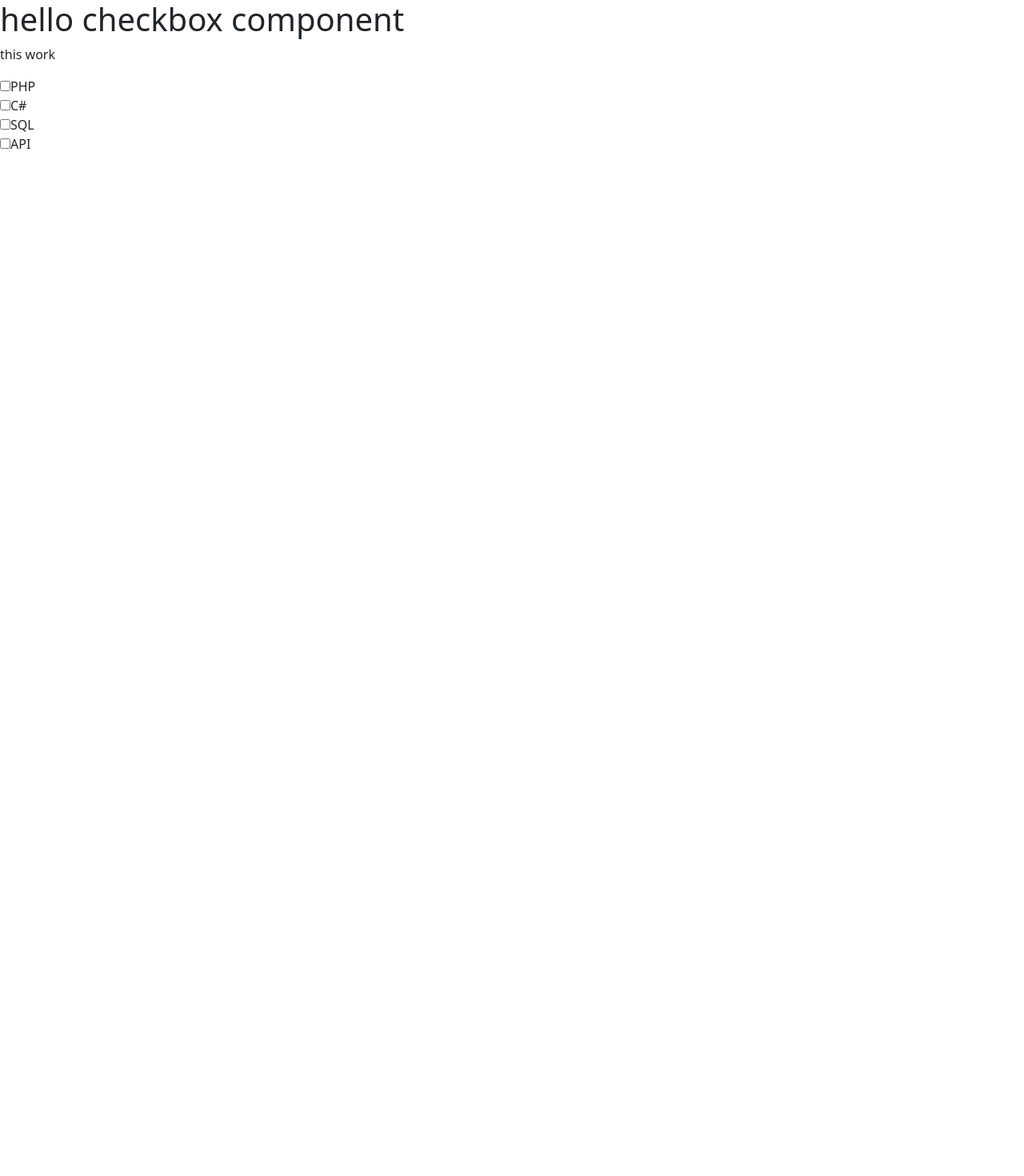
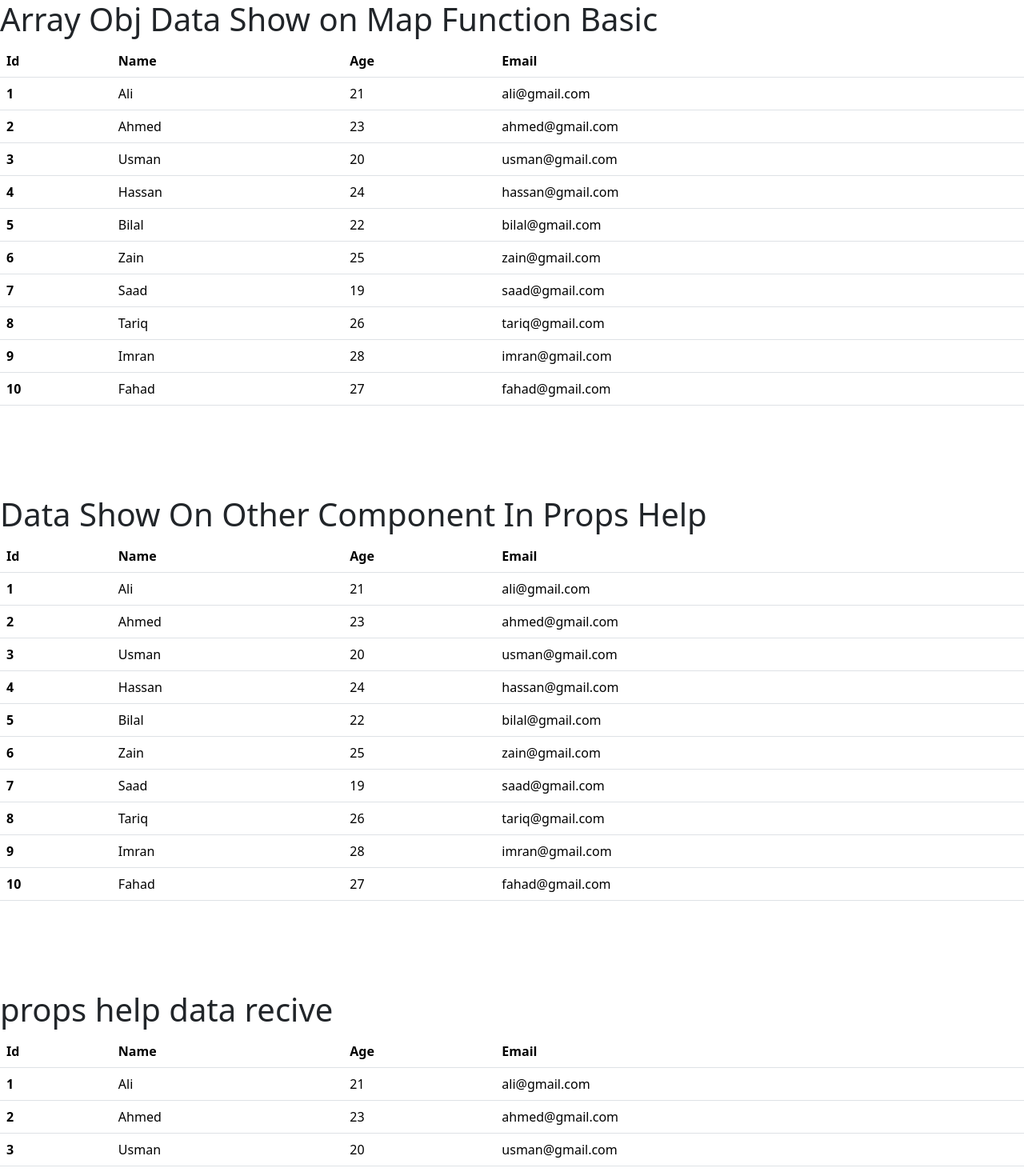
Before and after one commit to Mr-Mudasir-Dev/react-learning-journey, a React (Vite) app in the folder react-practice/: page / in a window 1280 px wide. Shown: the top 1470 px of the page at 80% size. Before the commit the page ends 800 px from the top, so only its background shows below. Built offline with nearby package versions, Linux system fonts and the light colour scheme.

Commit message:
Array Object create & show on table

```diff
--- a/react-practice/src/App.jsx
+++ b/react-practice/src/App.jsx
@@ -1,59 +1,12 @@
 import { useState } from "react";
 import reactLogo from "./assets/react.svg";
 import viteLogo from "/vite.svg";
-import Student from "./Student";
+import Arrayobj from "./Arrayobj";
+
 function App() {
-  const [name, setname] = useState("");
-  const [city, setcity] = useState("");
-  const [email, setemail] = useState("");
-  // const [val, setval] = useState("Empty Field");
   return (
     <>
-      <br />
-      <input
-        type="text"
-        value={name}
-        onChange={(e) => setname(e.target.value)}
-        placeholder="Enter name"
-      />
-      <br /> <br />
-      <input
-        type="text"
-        value={city}
-        onChange={(e) => setcity(e.target.value)}
-        placeholder="Enter city"
-      />
-      <br /> <br />
-      <input
-        type="text"
-        value={email}
-        onChange={(e) => setemail(e.target.value)}
-        placeholder="Enter email"
-      />
-      <br /> <br />
-      <button>submit</button>
-      <button onClick={()=> {setname("");setcity("");setemail("")}}>Clear</button>
-      <br />
-      <p>
-        <strong>{name}</strong>
-      </p>
-      <p>
-        <strong>{city}</strong>
-      </p>
-      <p>
-        <strong>{email}</strong>
-      </p>
-      {/* <h1>Input Filde Value Get task</h1>
-      <label htmlFor="">
-        <strong>AnyText :</strong>
-      </label>
-      <input
-        type="text"
-        placeholder="text heare"
-        onChange={(e) => setval(e.target.value)}
-      />
-      <h3>{val}</h3> */}
-      <Student />
+      <Arrayobj />
     </>
   );
 }
--- /dev/null
+++ b/react-practice/src/Arrayobj.jsx
@@ -0,0 +1,134 @@
+import UserApi from "./UserApi";
+import PropsApi from "./PropsApi";
+
+const Arrayobj = () => {
+  let userApi = [
+    { id: 1, name: "Ali", age: 21, email: "ali@gmail.com", password: "1234" },
+    {
+      id: 2,
+      name: "Ahmed",
+      age: 23,
+      email: "ahmed@gmail.com",
+      password: "1234",
+    },
+    {
+      id: 3,
+      name: "Usman",
+      age: 20,
+      email: "usman@gmail.com",
+      password: "1234",
+    },
+    {
+      id: 4,
+      name: "Hassan",
+      age: 24,
+      email: "hassan@gmail.com",
+      password: "1234",
+    },
+    {
+      id: 5,
+      name: "Bilal",
+      age: 22,
+      email: "bilal@gmail.com",
+      password: "1234",
+    },
+    {
+      id: 6,
+      name: "Zain",
+      age: 25,
+      email: "zain@gmail.com",
+      password: "1234",
+    },
+    { id: 7, name: "Saad", age: 19, email: "saad@gmail.com", password: "1234" },
+    {
+      id: 8,
+      name: "Tariq",
+      age: 26,
+      email: "tariq@gmail.com",
+      password: "1234",
+    },
+    {
+      id: 9,
+      name: "Imran",
+      age: 28,
+      email: "imran@gmail.com",
+      password: "1234",
+    },
+    {
+      id: 10,
+      name: "Fahad",
+      age: 27,
+      email: "fahad@gmail.com",
+      password: "1234",
+    },
+  ];
+
+  return (
+    <>
+      <h1>Array Obj Data Show on Map Function Basic</h1>
+
+      <table className="table">
+        <thead>
+          <tr>
+            <th scope="col">Id</th>
+            <th scope="col">Name</th>
+            <th scope="col">Age</th>
+            <th scope="col">Email</th>
+          </tr>
+        </thead>
+        <tbody>
+          {userApi.map((i) => (
+            <tr>
+              <th scope="row">{i.id}</th>
+              <td>{i.name}</td>
+              <td>{i.age}</td>
+              <td>{i.email}</td>
+            </tr>
+          ))}
+        </tbody>
+      </table>
+      <br />
+      <br />
+      <br />
+      <br />
+
+      <h1>Data Show On Other Component In Props Help </h1>
+      <table className="table">
+        <thead>
+          <tr>
+            <th scope="col">Id</th>
+            <th scope="col">Name</th>
+            <th scope="col">Age</th>
+            <th scope="col">Email</th>
+          </tr>
+        </thead>
+        <tbody>
+          {userApi.map((i) => (
+            <UserApi data={i} />
+          ))}
+        </tbody>
+      </table>
+      <br />
+      <br />
+      <br />
+      <br />
+
+      <h1>props help data recive</h1>
+      <table className="table">
+        <thead>
+          <tr>
+            <th scope="col">Id</th>
+            <th scope="col">Name</th>
+            <th scope="col">Age</th>
+            <th scope="col">Email</th>
+          </tr>
+        </thead>
+        <tbody>
+          <PropsApi Api={userApi} />
+        </tbody>
+      </table>
+    </>
+  );
+};
+
+export default Arrayobj;
--- a/react-practice/src/Checkbox.jsx
+++ b/react-practice/src/Checkbox.jsx
@@ -1,55 +1,48 @@
 import { useState } from "react";
 
 function Checkbox() {
-  const [gender, setgender] = useState([]);
-
-  function chkbox(e) {
-  if (e.target.checked) {
-    setgender([...gender, e.target.value]);
-  } else {
-    setgender(gender.filter((i) => i != e.target.value));
-  }
-}
+  const [gender, setgender] = useState("male");
+  const [opt, setopt] = useState("java");
 
   return (
     <>
       <div>
-        <h1>hello checkbox component</h1>
-        <p>this work</p>
-        <input onChange={chkbox} type="Checkbox" value="PHP" id="php" />
-        <label htmlFor="php">PHP</label>
+        <h1>{gender}</h1>
+        <input
+          type="radio"
+          onChange={(e) => setgender(e.target.value)}
+          name="gender"
+          id="male"
+          value="male"
+          checked={gender !== "female"}
+        />
+        <label htmlFor="male">male </label>
+
         <br />
-        <input onChange={chkbox} type="Checkbox" value="C#" id="c#" />
-        <label htmlFor="c#">C#</label>
-        <br />
-        <input onChange={chkbox} type="Checkbox" value="SQL" id="sql" />
-        <label htmlFor="sql">SQL</label>
-        <br />
-        <input onChange={chkbox} type="Checkbox" value="API" id="api" />
-        <label htmlFor="api">API</label>
 
-        <h1>{gender}</h1>
+        <input
+          type="radio"
+          onChange={(e) => setgender(e.target.value)}
+          name="gender"
+          id="femail"
+          value="female"
+          checked={gender !== "male"}
+        />
+        <label htmlFor="femail"> femail</label>
       </div>
 
       <br />
       <br />
       <br />
-      <br />
 
-      {/* <div>
-        <input type="radio" name="gender" id="main" />
-        <label htmlFor="main">mail</label>
-        <br />
-        <input
-          type="radio"
-          onChange={() => setgender()}
-          name="gender"
-          id="femail"
-        />
-        <label htmlFor="femail">femail</label>
-      </div> */}
-
-      <div></div>
+      <div>
+        <select onChange={(e) => setopt(e.target.value)} defaultValue={"java"}>
+          <option value="php">php</option>
+          <option value="java">java</option>
+          <option value="react">react</option>
+        </select>
+      </div>
+      <h1>{opt}</h1>
     </>
   );
 }
--- /dev/null
+++ b/react-practice/src/PropsApi.jsx
@@ -0,0 +1,16 @@
+function PropsApi({ Api }) {
+  return (
+    <>
+      {Api.map((i) => (
+        <tr key={i.id}>
+          <th>{i.id}</th>
+          <td>{i.name}</td>
+          <td>{i.age}</td>
+          <td>{i.email}</td>
+        </tr>
+      ))}
+    </>
+  );
+}
+
+export default PropsApi;
--- /dev/null
+++ b/react-practice/src/UserApi.jsx
@@ -0,0 +1,14 @@
+function UserApi({data}) {
+  return (
+    <>
+      <tr>
+        <th scope="row">{data.id}</th>
+        <td>{data.name}</td>
+        <td>{data.age}</td>
+        <td>{data.email}</td>
+      </tr>
+    </>
+  );
+}
+
+export default UserApi;
--- a/react-practice/src/main.jsx
+++ b/react-practice/src/main.jsx
@@ -6,6 +6,6 @@ import Checkbox from "./Checkbox.jsx";
 
 createRoot(document.getElementById("root")).render(
   <StrictMode>
-    <Checkbox />
+    <App />
   </StrictMode>,
 );
```
